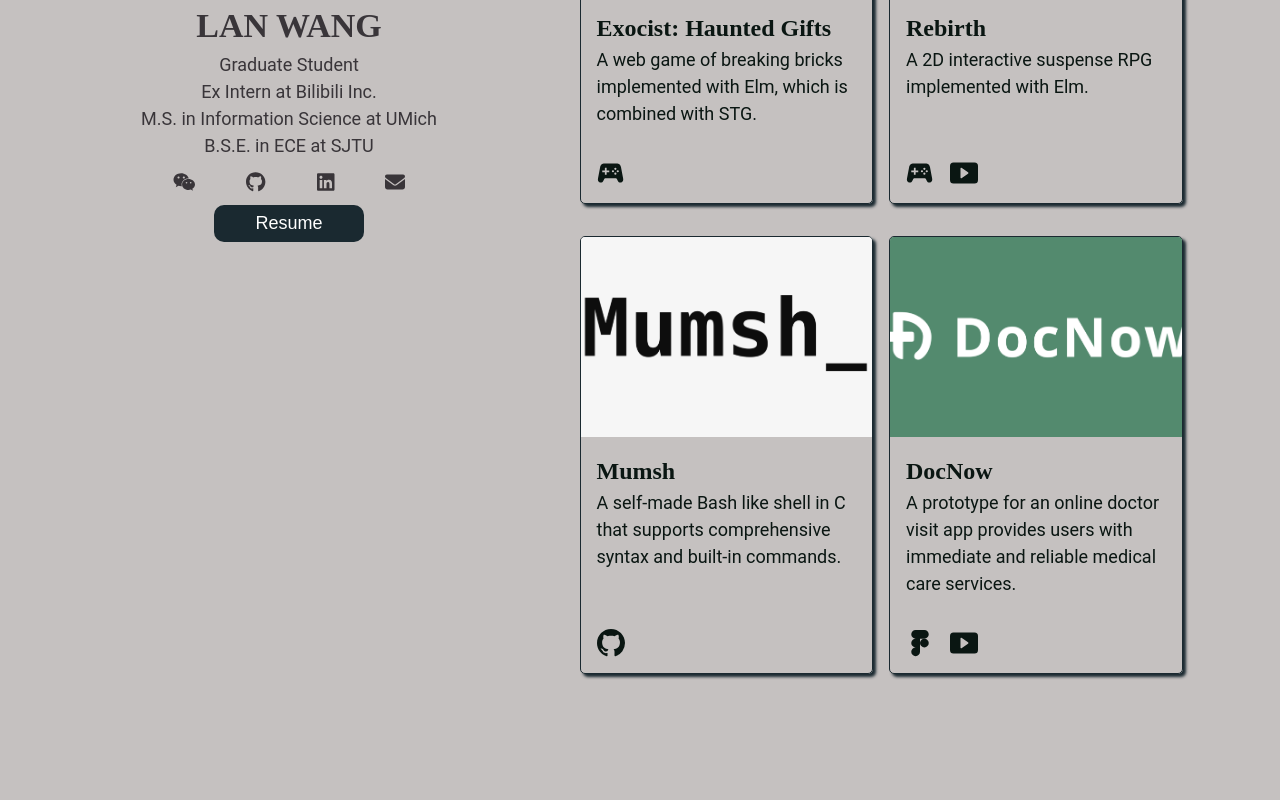
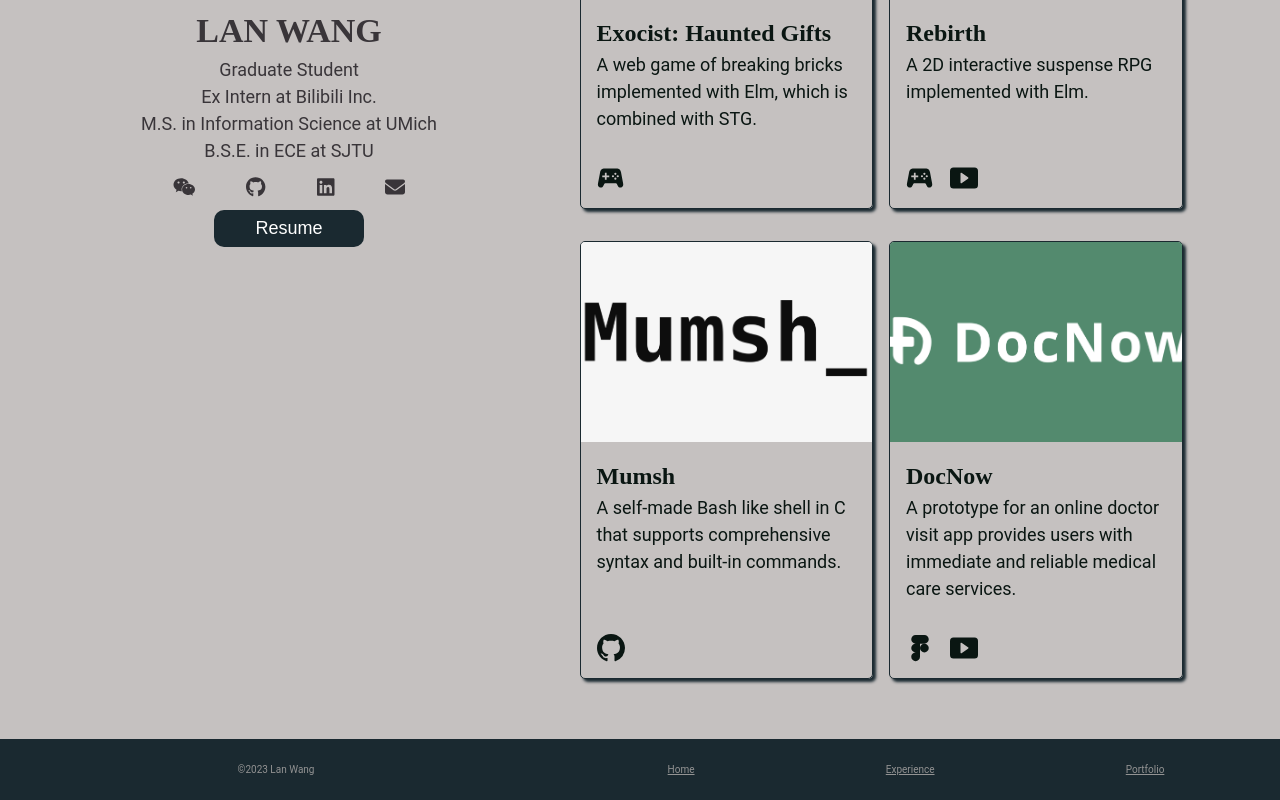
Before and after one commit to yexiaosu/portfolio, a React (Create React App) app: page /portfolio in a window 1280 px wide. Shown: the part 362-1162 px from the top of the page. Before the commit the page ends 1101 px from the top, so only its background shows below. Built offline with nearby package versions, Linux system fonts and the light colour scheme.

Commit message:
feat: footer

```diff
--- a/package.json
+++ b/package.json
@@ -1,5 +1,6 @@
 {
   "name": "website",
+  "homepage": "http://wanglanl.com/",
   "version": "0.1.0",
   "private": true,
   "dependencies": {
--- a/src/App.js
+++ b/src/App.js
@@ -5,6 +5,7 @@ import Navbar from "./components/navbar/Navbar"
 import Home from "./pages/Home"
 import Experience from "./pages/Experience"
 import Project from "./pages/Project"
+import Footer from './components/footer/Footer';
 
 function App() {
   return (
@@ -18,6 +19,7 @@ function App() {
           <Route path="/portfolio" element={<Project />} />
         </Routes>
       </div>
+      <Footer></Footer>
     </>
   )
 }
--- /dev/null
+++ b/src/components/footer/Footer.js
@@ -0,0 +1,27 @@
+import { Link } from "react-router-dom"
+import "./footer.css"
+
+export default function Footer() {
+  return (
+    <footer className="footer_container">
+        <div className="footer_text">
+        ©2023 Lan Wang
+        </div>
+      <ul>
+        <CustomLink to="/" className="footer_link">Home</CustomLink>
+        <CustomLink to="/experience" className="footer_link">Experience</CustomLink>
+        <CustomLink to="/portfolio" className="footer_link">Portfolio</CustomLink>
+      </ul>
+    </footer>
+  )
+}
+
+function CustomLink({ to, children, ...props }) {
+  return (
+    <li>
+      <Link to={to} {...props}>
+        {children}
+      </Link>
+    </li>
+  )
+}
--- /dev/null
+++ b/src/components/footer/footer.css
@@ -0,0 +1,59 @@
+.footer_container {
+    background-color: var(--color-bg-variant);
+    color: var(--color-light-secondary);
+    padding: 1rem 0;
+    margin-top: 40px;
+    grid-row: 3;
+    display: flex;
+    font-size: 10px;
+}
+
+.footer_text {
+    display: flex;
+    justify-content: center;
+    align-items: center;
+    margin: 0 20px;
+    min-width: 40%;
+}
+
+.footer_container ul {
+    margin: 0 20px;
+    flex-grow: 2;
+    display: flex;
+    flex-flow: column;
+    justify-content: space-around;
+}
+
+.footer_container a {
+    float: left;
+    color: var(--color-light-secondary);
+    text-align: center;
+    padding: 7px 8px;
+}
+
+.footer_container a:hover {
+    color: var(--color-primary);
+}
+
+.footer_container li {
+    position: relative;
+}
+
+.footer_container li.active a {
+    color: var(--color-primary);
+}
+
+@media screen and (min-width:768px) {
+    .footer_container ul {
+        flex-flow: row;
+    }
+}
+
+@media screen and (min-width:1024px) {
+    .container {
+        width: var(--container-width-lg);
+        grid-template-columns: 450px auto;
+        gap: 2rem;
+        margin-top: 30px;
+    }
+}
--- a/src/components/timeline/timeline.css
+++ b/src/components/timeline/timeline.css
@@ -52,7 +52,7 @@
 }
 
 .timestamp {
-    color: var(--color-secondary);
+    color: var(--color-dark-secondary);
     position: relative;
     width: 100px;
     font-size: 12px;
@@ -60,7 +60,7 @@
 
 .item_subtitle {
     font-size: 15px;
-    color: var(--color-bg-variant);
+    color: var(--color-dark-secondary);
 }
 
 .item_content {
--- a/src/index.css
+++ b/src/index.css
@@ -50,6 +50,8 @@ table {
   --color-secondary: #8C5C03;
   --color-dark: #0a1612;
   --color-light: #ffffff;
+  --color-dark-secondary: #494949;
+  --color-light-secondary: #939393;
 
   --container-width-lg: 90%;
   --container-width-md: 86%;
@@ -61,10 +63,12 @@ table {
 /* global */
 html {
   scroll-behavior: smooth;
+  height: 100%;
 }
 
 body {
   background-color: var(--color-bg);
+  height: 100%;
   min-height: 100%;
   font-family: 'Roboto', Arial, sans-serif;
   font-size: 18px;
@@ -74,7 +78,8 @@ body {
 
 #root {
   display: grid;
-  grid-template-rows: 45px auto auto auto 45px;
+  grid-template-rows: 50px 1fr auto;
+  min-height: 100%;
 }
 
 .container {
```
